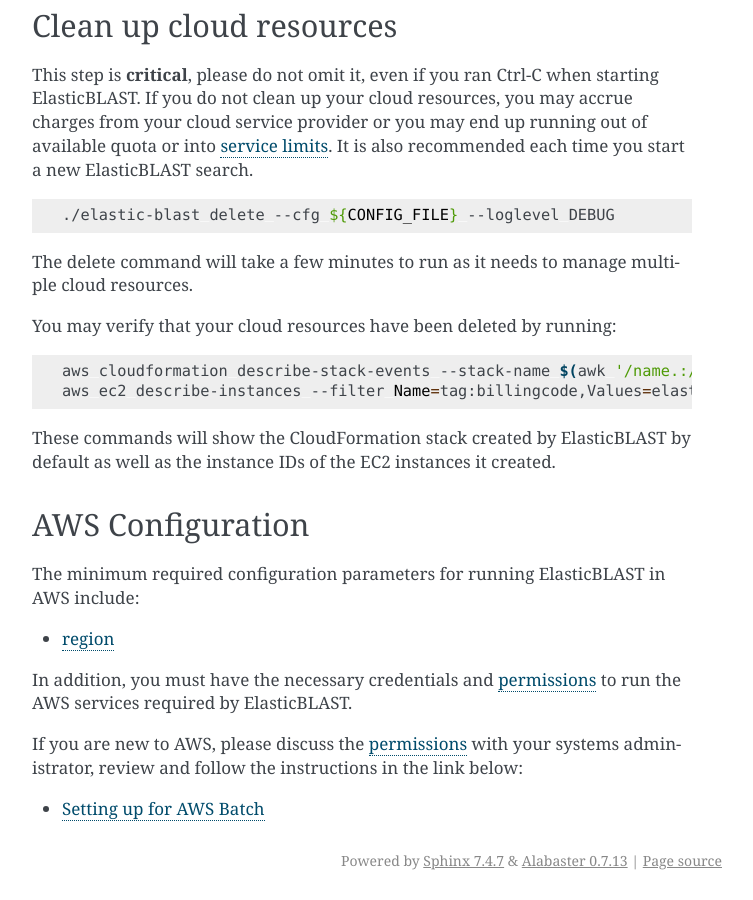
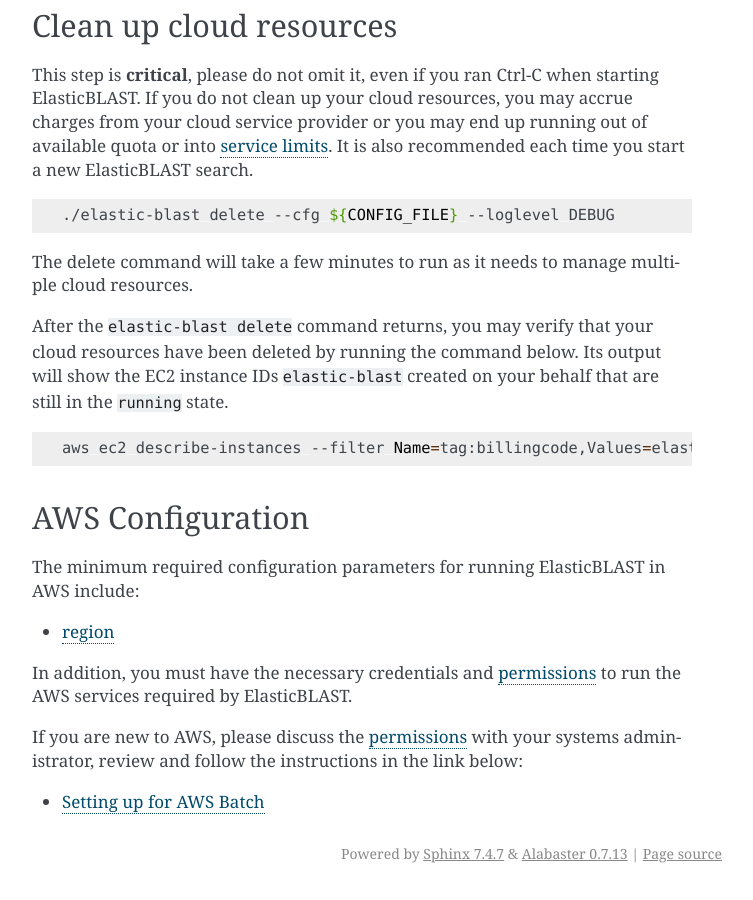
Before and after one commit to ncbi/elastic-blast-docs, a Sphinx documentation site: the page built from docs/source/quickstart-aws.rst, in a window 1280 px wide and 900 px high, scrolled down 3348 px. Shown: the whole window, without its empty margins (388-1141 px from the left). Built offline with Sphinx 7.4.7, drawn with Linux system fonts in a browser that asks for light colours.

Commit message:
Update command to show running instances

```diff
--- a/docs/source/quickstart-aws.rst
+++ b/docs/source/quickstart-aws.rst
@@ -194,15 +194,15 @@
 
 The delete command will take a few minutes to run as it needs to manage multiple cloud resources.
 
-You may verify that your cloud resources have been deleted by running:
+After the ``elastic-blast delete`` command returns, you may verify that your
+cloud resources have been deleted by running the command below. Its output will
+show the EC2 instance IDs ``elastic-blast`` created on your behalf that are
+still in the ``running`` state.
 
 .. code-block:: bash
 
-  aws cloudformation describe-stack-events --stack-name $(awk '/name.:/ {print $NF}' elastic-blast.log | tr -d ",'" | head -1) --region $(awk '/region.:/ {print $NF}' elastic-blast.log | tr -d ",}'" | head -1) --output json
-  aws ec2 describe-instances --filter Name=tag:billingcode,Values=elastic-blast Name=tag:Owner,Values=${USER} --query "Reservations[*].Instances[*].InstanceId" --output text
+  aws ec2 describe-instances --filter Name=tag:billingcode,Values=elastic-blast Name=tag:Owner,Values=${USER} --query "Reservations[*].Instances[?State.Name=='running'].InstanceId" --output text
 
-These commands will show the CloudFormation stack created by ElasticBLAST by
-default as well as the instance IDs of the EC2 instances it created.
 
 .. _aws_conf:
 
```
